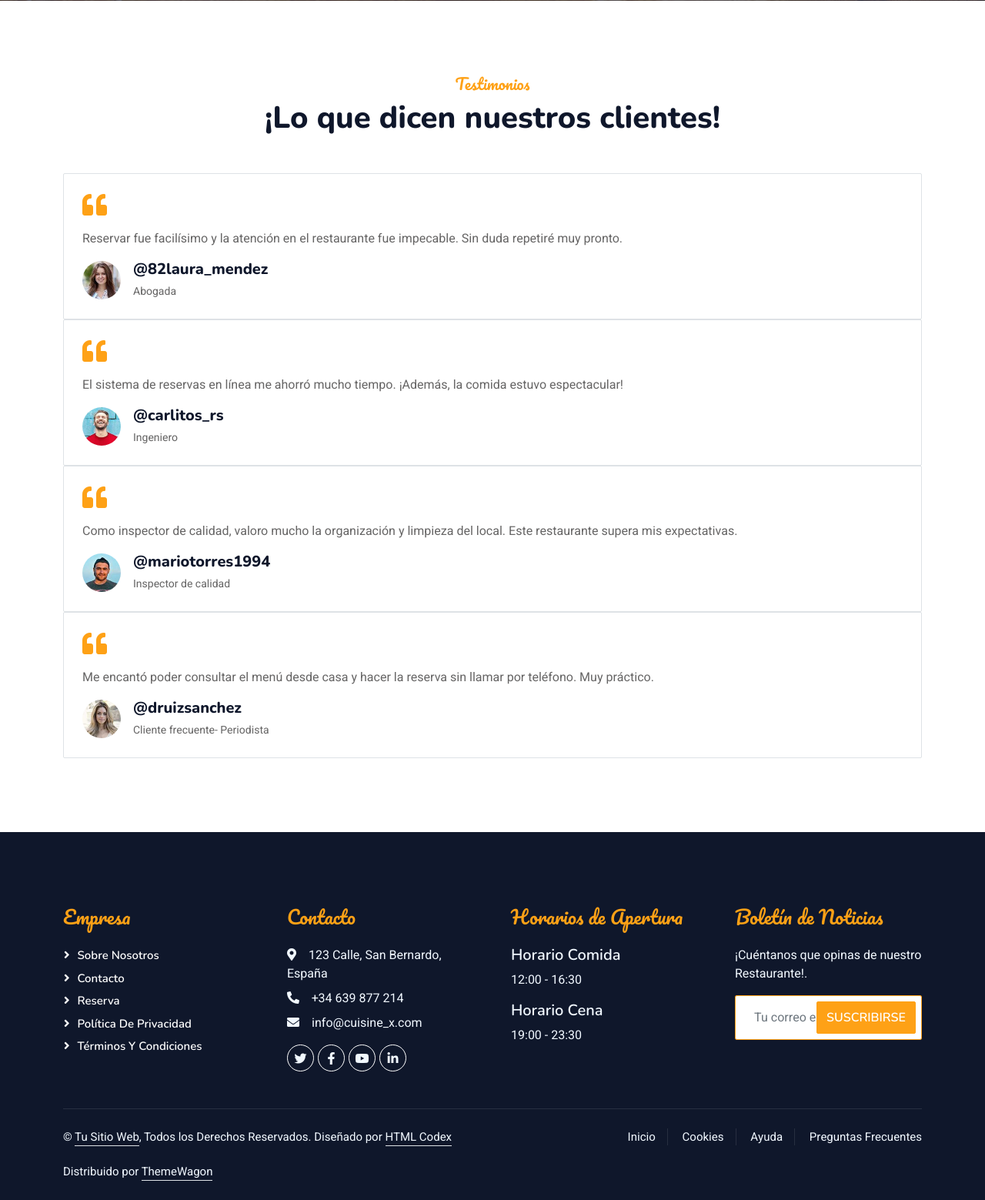
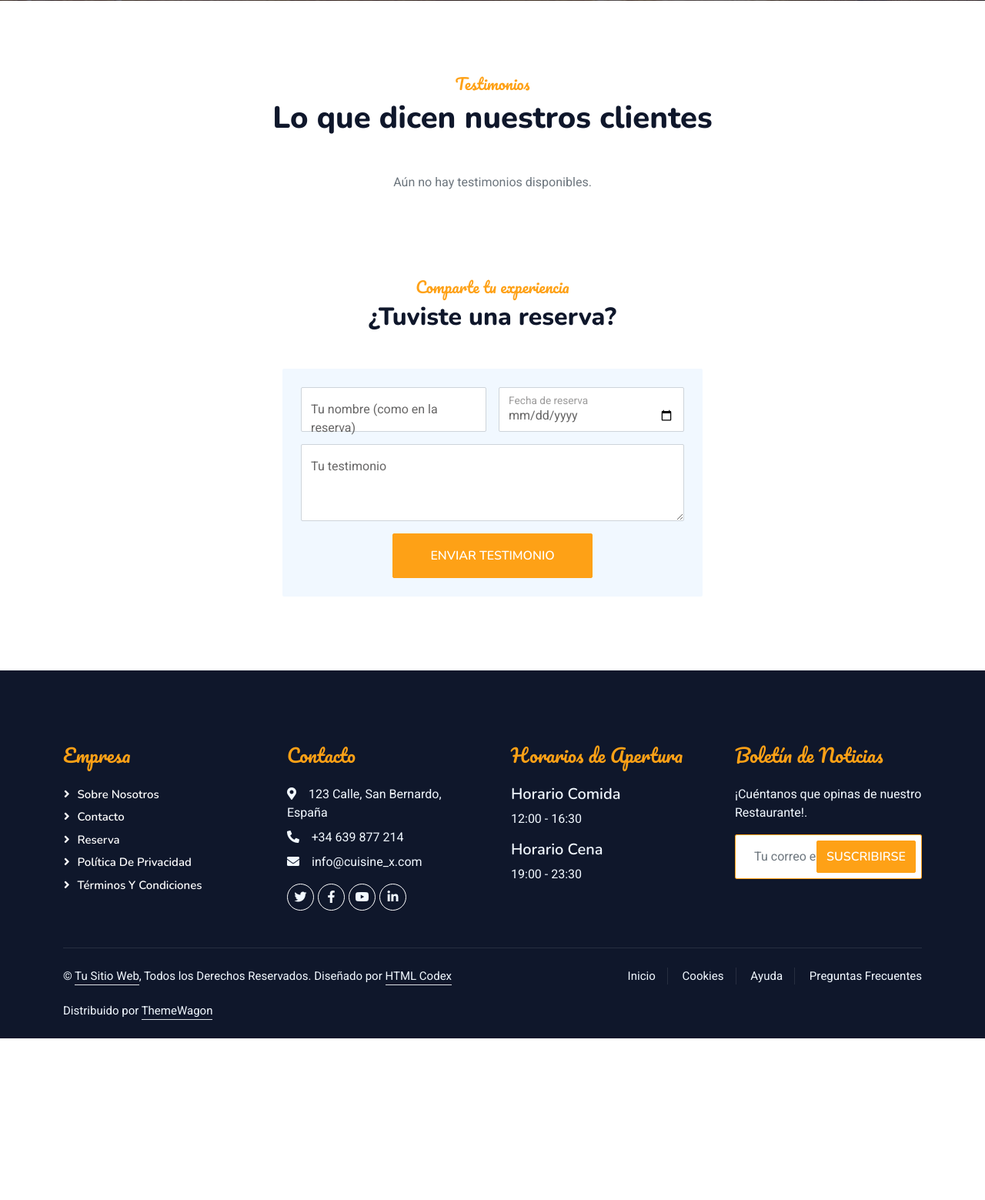
Before and after one commit to elbin2899/RestaurantProyecto, a PHP site: page /restaurantProyecto/testimonial.php in a window 1280 px wide. Shown: the part 611-2170 px from the top of the page at 77% size. After the commit the page ends 1960 px from the top, so only its background shows below. Run offline with PHP 8.4, Linux system fonts and the light colour scheme; tables that the repository leaves empty or names only in its code hold one stand-in row (values such as "Sample post"); some libraries are stand-ins or nearby versions.

Commit message:
Agregar sistema de gestión y autenticación de testimonios

```diff
--- a/administrador/agregar_usuario.php
+++ b/administrador/agregar_usuario.php
@@ -116,11 +116,12 @@ $conn->close();
     <meta charset="UTF-8">
     <title>Agregar Usuario</title>
     <link href="https://cdn.jsdelivr.net/npm/bootstrap@5.0.0/dist/css/bootstrap.min.css" rel="stylesheet">
+    <link rel="stylesheet" href="https://cdnjs.cloudflare.com/ajax/libs/font-awesome/6.0.0/css/all.min.css">
     <script src="https://kit.fontawesome.com/0b3f2bf674.js" crossorigin="anonymous"></script>
 </head>
 <body class="d-flex flex-column min-vh-100 bg-light">
     <!-- NAVBAR simple -->
-    <nav class="navbar navbar-dark bg-dark">
+    <nav class="navbar navbar-dark bg-dark py-3">
         <div class="container-fluid">
             <a class="navbar-brand fw-bold" href="../panel">
                 <i class="fas fa-arrow-left me-2"></i>Volver al Panel
--- a/logout.php
+++ b/logout.php
@@ -14,7 +14,7 @@ session_destroy();   // Destruye la sesión
        body {
                 margin: 0;
                 padding: 0;
-                background: linear-gradient(rgba(15, 23, 43, 0.9), rgba(15, 23, 43, 0.9)), url('../../img/bg-hero.jpg');
+                background: linear-gradient(rgba(15, 23, 43, 0.9), rgba(15, 23, 43, 0.9)), url('/img/bg-hero.jpg');
                 background-position: center;
                 background-repeat: no-repeat;
                 background-size: cover;
--- a/seccion/testimonial_seccion.php
+++ b/seccion/testimonial_seccion.php
@@ -1,58 +1,136 @@
-<!-- Inicio de Testimonios -->
- <section id="testimonial">
-<div class="container-xxl py-5 wow fadeInUp" data-wow-delay="0.1s">
-    <div class="container">
-        <div class="text-center">
+<?php
+include('db.php');
+
+if ($_SERVER["REQUEST_METHOD"] == "POST") {
+    $nombre = $_POST['nombre'];
+    $fecha_reserva = $_POST['fecha_reserva'];
+    $comentario = $_POST['comentario'];
+
+    // Validar que la reserva exista con ese nombre y fecha, y que sea anterior a hoy
+    $stmt = $conn->prepare("SELECT r.id_reserva
+                            FROM reserva r
+                            JOIN cliente c ON r.id_cliente = c.id_cliente
+                            WHERE c.nombre = ? AND r.fecha = ? AND r.fecha < CURDATE()");
+    $stmt->bind_param("ss", $nombre, $fecha_reserva);
+    $stmt->execute();
+    $resultado = $stmt->get_result();
+
+    if ($resultado->num_rows > 0) {
+        $row = $resultado->fetch_assoc();
+        $id_reserva = $row['id_reserva'];
+
+        $insert = $conn->prepare("INSERT INTO testimonio (id_reserva, comentario) VALUES (?, ?)");
+        $insert->bind_param("is", $id_reserva, $comentario);
+        if ($insert->execute()) {
+            echo '<div class="alert alert-success alert-dismissible fade show mt-4" role="alert">
+                    Gracias por tu testimonio. Será revisado antes de publicarse.
+                    <button type="button" class="btn-close" data-bs-dismiss="alert" aria-label="Close"></button>
+                  </div>';
+        } else {
+            echo '<div class="alert alert-danger mt-4">Error al guardar el testimonio.</div>';
+        }
+    } else {
+        echo '<div class="alert alert-danger mt-4">No encontramos una reserva con ese nombre y fecha, o aún no ha ocurrido.</div>';
+    }
+}
+?>
+
+<!-- Sección de Testimonios -->
+<section id="testimonial" class="container py-5">
+    <div class="text-center wow fadeInUp" data-wow-delay="0.1s">
         <h5 class="section-title ff-secondary text-center text-primary fw-normal">Testimonios</h5>
-            <h1 class="mb-5">¡Lo que dicen nuestros clientes!</h1>
+        <h1 class="mb-5">Lo que dicen nuestros clientes</h1>
     </div>
-        <div class="owl-carousel testimonial-carousel">
-            <div class="testimonial-item bg-transparent border rounded p-4">
+
+    <div class="row g-4">
+        <?php
+        $sql = "SELECT t.comentario, c.nombre, t.fecha_comentario
+                FROM testimonio t
+                JOIN reserva r ON t.id_reserva = r.id_reserva
+                JOIN cliente c ON r.id_cliente = c.id_cliente
+                WHERE t.aprobado = 1
+                ORDER BY t.fecha_comentario DESC"; // Eliminé el LIMIT 3
+
+        $resultado = $conn->query($sql);
+
+        if ($resultado->num_rows > 0) {
+            while ($row = $resultado->fetch_assoc()) {
+                echo '<div class="col-lg-4 col-md-6 wow fadeInUp" data-wow-delay="0.1s">
+                        <div class="testimonial-item bg-light rounded p-4">
                             <i class="fa fa-quote-left fa-2x text-primary mb-3"></i>
-                <p>Reservar fue facilísimo y la atención en el restaurante fue impecable. Sin duda repetiré muy pronto.</p>
+                            <p class="mb-4">' . htmlspecialchars($row['comentario']) . '</p>
                             <div class="d-flex align-items-center">
-                    <img class="img-fluid flex-shrink-0 rounded-circle" src="img/testimonial-1.jpg" style="width: 50px; height: 50px;">
                                 <div class="ps-3">
-                        <h5 class="mb-1">@82laura_mendez</h5>
-                        <small>Abogada</small>
+                                    <h6 class="mb-1">@' . strtolower(str_replace(' ', '_', $row['nombre'])) . '</h6>
+                                    <small class="text-uppercase">Cliente verificado</small>
                                 </div>
                             </div>
                         </div>
-            <div class="testimonial-item bg-transparent border rounded p-4">
-                <i class="fa fa-quote-left fa-2x text-primary mb-3"></i>
-                <p>El sistema de reservas en línea me ahorró mucho tiempo. ¡Además, la comida estuvo espectacular!</p>
-                <div class="d-flex align-items-center">
-                    <img class="img-fluid flex-shrink-0 rounded-circle" src="img/testimonial-2.jpg" style="width: 50px; height: 50px;">
-                    <div class="ps-3">
-                        <h5 class="mb-1">@carlitos_rs</h5>
-                        <small>Ingeniero</small>
+                      </div>';
+            }
+        } else {
+            echo '<div class="col-12 text-center">
+                    <p class="text-muted">Aún no hay testimonios disponibles.</p>
+                  </div>';
+        }
+        // Al final de la sección de testimonios
+if ($resultado->num_rows > 6) { // Mostrar paginación si hay más de 6 testimonios
+    echo '<div class="col-12 text-center mt-4">
+            <nav aria-label="Page navigation">
+              <ul class="pagination justify-content-center">
+                <li class="page-item disabled">
+                  <a class="page-link" href="#" tabindex="-1">Anterior</a>
+                </li>
+                <li class="page-item active"><a class="page-link" href="#">1</a></li>
+                <li class="page-item"><a class="page-link" href="#">2</a></li>
+                <li class="page-item"><a class="page-link" href="#">3</a></li>
+                <li class="page-item">
+                  <a class="page-link" href="#">Siguiente</a>
+                </li>
+              </ul>
+            </nav>
+          </div>';
+}
+        ?>
+    </div>
+</section>
+
+<!-- Formulario para Testimonios -->
+<section class="container py-5" id="testimonial-form ">
+    <div class="row justify-content-center">
+        <div class="col-md-8 col-lg-6 wow fadeInUp" data-wow-delay="0.1s">
+            <div class="text-center">
+                <h5 class="section-title ff-secondary text-center text-primary fw-normal">Comparte tu experiencia</h5>
+                <h2 class="mb-5">¿Tuviste una reserva?</h2>
+            </div>
+
+            <form method="POST" class="bg-light p-4 rounded">
+                <div class="row g-3">
+                    <div class="col-md-6">
+                        <div class="form-floating">
+                            <input type="text" class="form-control" id="nombre" name="nombre" placeholder="Nombre" required>
+                            <label for="nombre">Tu nombre (como en la reserva)</label>
                         </div>
                     </div>
-            </div>
-            <div class="testimonial-item bg-transparent border rounded p-4">
-                <i class="fa fa-quote-left fa-2x text-primary mb-3"></i>
-                <p>Como inspector de calidad, valoro mucho la organización y limpieza del local. Este restaurante supera mis expectativas.</p>
-                <div class="d-flex align-items-center">
-                    <img class="img-fluid flex-shrink-0 rounded-circle" src="img/testimonial-3.jpg" style="width: 50px; height: 50px;">
-                    <div class="ps-3">
-                        <h5 class="mb-1">@mariotorres1994</h5>
-                        <small>Inspector de calidad</small>
+                    <div class="col-md-6">
+                        <div class="form-floating">
+                            <input type="date" class="form-control" id="fecha_reserva" name="fecha_reserva" required>
+                            <label for="fecha_reserva">Fecha de reserva</label>
                         </div>
                     </div>
-            </div>
-            <div class="testimonial-item bg-transparent border rounded p-4">
-                <i class="fa fa-quote-left fa-2x text-primary mb-3"></i>
-                <p>Me encantó poder consultar el menú desde casa y hacer la reserva sin llamar por teléfono. Muy práctico.</p>
-                <div class="d-flex align-items-center">
-                    <img class="img-fluid flex-shrink-0 rounded-circle" src="img/testimonial-4.jpg" style="width: 50px; height: 50px;">
-                    <div class="ps-3">
-                        <h5 class="mb-1">@druizsanchez</h5>
-                        <small>Cliente frecuente- Periodista</small>
+                    <div class="col-12">
+                        <div class="form-floating">
+                            <textarea class="form-control" placeholder="Deja tu testimonio" id="comentario" name="comentario" style="height: 100px" required></textarea>
+                            <label for="comentario">Tu testimonio</label>
                         </div>
                     </div>
+                    <div class="col-12 text-center">
+                        <section id ="testimonial">
+                        <button class="btn btn-primary py-3 px-5" type="submit">Enviar Testimonio</button>
+                        </section>
                     </div>
                 </div>
+            </form>
         </div>
     </div>
 </section>
-<!-- Fin de Testimonios -->
```
Also changed, not shown: administrador.php (+7 -0 lines), testimonio/admin_testimonios.php (added, +241 -0 lines), testimonio/aprobar_testimonio.php (added, +33 -0 lines). Lines whose indentation alone changed are shown as unchanged.
